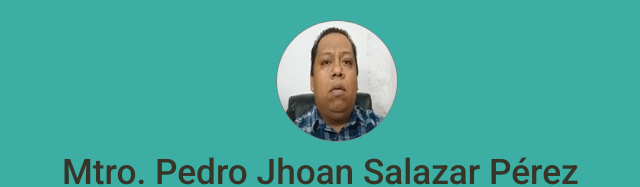
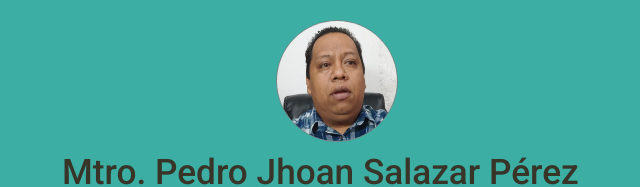
Before and after one commit to PedroSalazar01/pedrosalazar.github.com, a plain HTML site: page index.html in a window 1280 px wide. Shown: the top 187 px of the page, without its empty margins (303-943 px from the left). Drawn offline with Linux system fonts and the light colour scheme.

```diff
--- a/index.html
+++ b/index.html
@@ -14,7 +14,7 @@
 <body>
   <main>
     <div class="avatar">
-      <img src="\assets\avatar.jpg" class="avatar-img" />
+      <img src="/assets/avatarr.jpg" class="avatar-img" />
     </div>
     <h1>Mtro. Pedro Jhoan Salazar Pérez</h1>
     <div class="btn-group">
```
